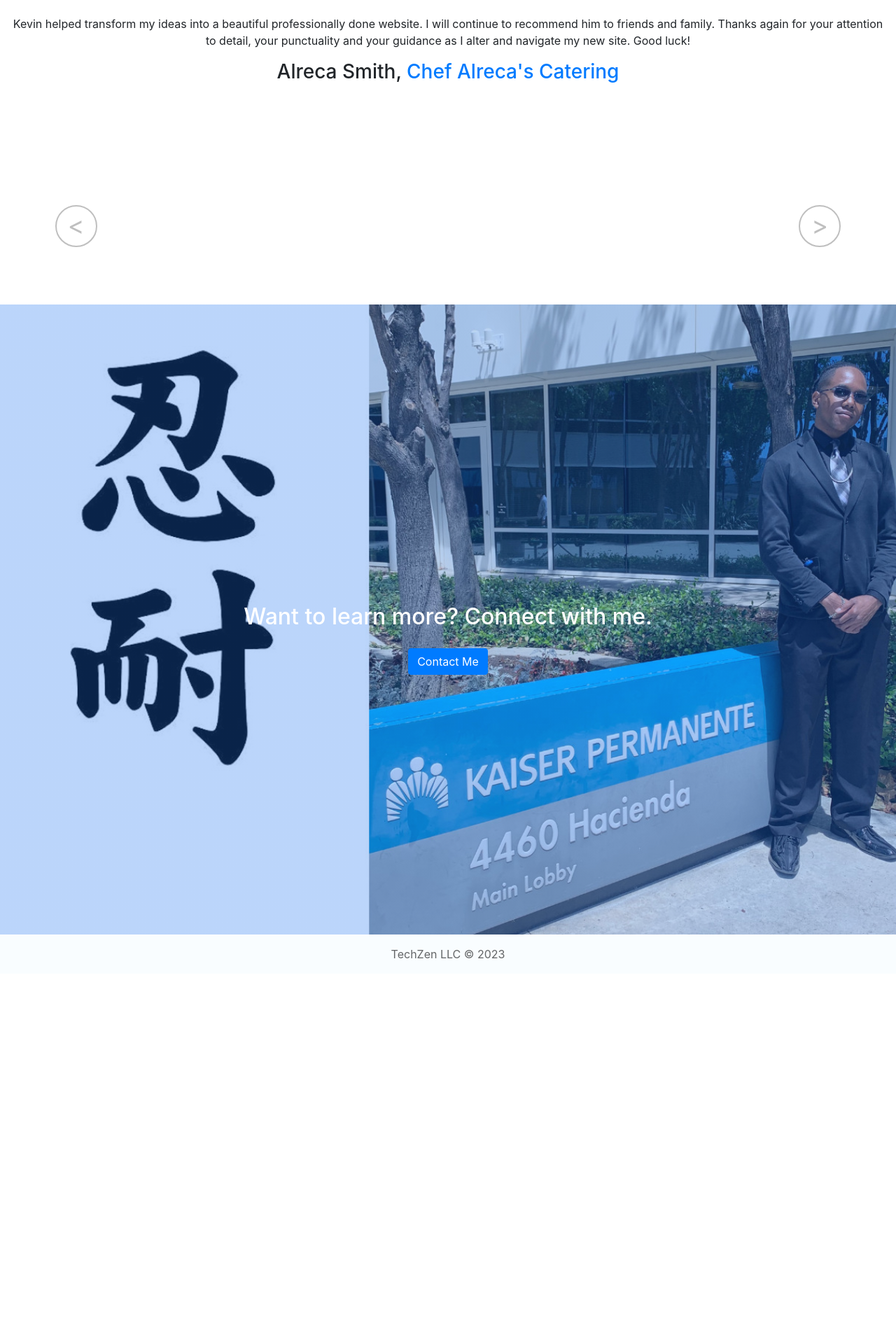
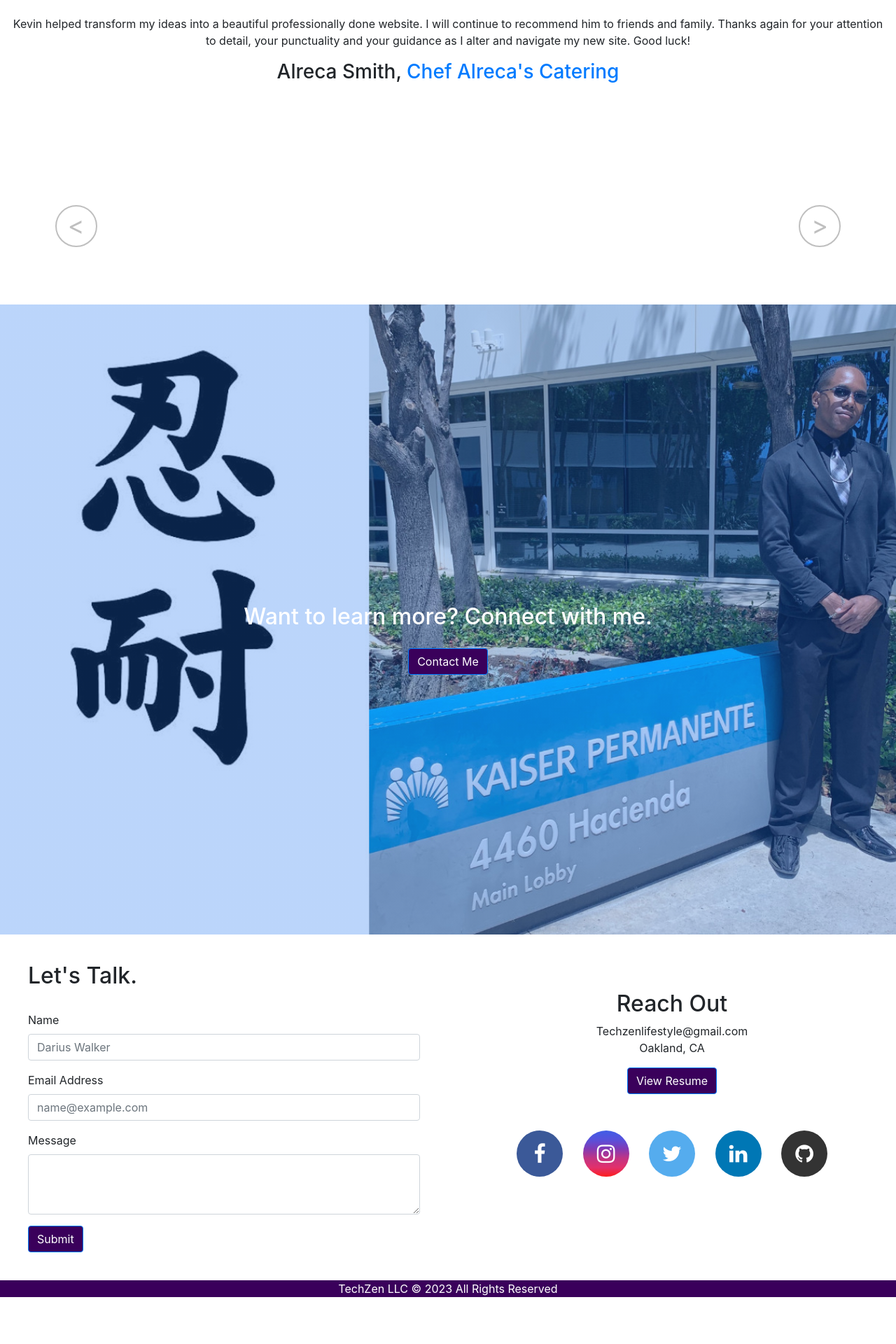
Before and after one commit to techzenlifestyle/my-portfolio-site, a Jekyll site: the page built from index.html, in a window 1280 px wide. Shown: the part 2209-4129 px from the top of the page at 70% size. Built offline with Jekyll 4.4.1, drawn with Linux system fonts in a browser that asks for light colours; nearby versions of some CDN libraries; before the commit the page ends 3600 px from its top, so only the background shows below that.

Commit message:
updating footer

```diff
--- a/_layouts/default.html
+++ b/_layouts/default.html
@@ -26,8 +26,46 @@
     {{ content }}
   </body>
   <footer>
-    <div class="text-center p-3">
-      TechZen LLC © 2023
+    <div class="container-fluid">
+      <div class="row">
+        <div class="col-6 contact">
+          <h2 class="">Let's Talk.</h2>
+          </br>
+            <form action="https://getform.io/f/ac415a8c-2748-4647-8631-b3a4261654aa" method="POST">
+              <div class="form-group">
+                <label for="name">Name</label>
+                <input type="text" class="form-control" name="name" placeholder="Darius Walker">
+              </div>
+              <div class="form-group">
+                <label for="email">Email Address</label>
+                <input type="email" class="form-control" name="email" placeholder="name@example.com">
+              </div>
+              <div class="form-group">
+                <label for="message">Message</label>
+                <textarea class="form-control" name="message" rows="3"></textarea>
+              </div>
+              <button type="submit" class="btn btn-primary">Submit</button>
+            </form>
+        </div>
+        <div class="col-6 text-center padding-top">
+          <h2>Reach Out</h2>
+          <p>
+            Techzenlifestyle@gmail.com</br>
+            Oakland, CA</br>
+          </p>
+          <a href="https://drive.google.com/file/d/1T--1uWelz4Klqz_yObrGxEz_rKlBQozU/view?usp=sharing" target="_blank"><button class="btn btn-primary" id="resume-btn">View Resume</button></a>
+          <div class="socials">
+            <a href="https://www.facebook.com/kevin.q.butler/" class="fa fa-facebook"></a>
+            <a href="https://www.instagram.com/techzenlifestyle/" class="fa fa-instagram"></a>
+            <a href="https://twitter.com/TechZenVibes" class="fa fa-twitter"></a>
+            <a href="https://www.linkedin.com/in/kevinbutler012/" class="fa fa-linkedin"></a>
+            <a href="https://github.com/techzenlifestyle" class="fa fa-github"></a>
+          </div>
+        </div>
+      </div>
+    </div>
+    <div class="container-fluid text-center copyright">
+      TechZen LLC © 2023 All Rights Reserved
     </div>
   </footer>
   <script src="https://code.jquery.com/jquery-3.2.1.slim.min.js" integrity="sha384-KJ3o2DKtIkvYIK3UENzmM7KCkRr/rE9/Qpg6aAZGJwFDMVNA/GpGFF93hXpG5KkN" crossorigin="anonymous"></script>
--- a/assets/css/styles.css
+++ b/assets/css/styles.css
@@ -4,8 +4,7 @@ body {
 }
 
 footer {
-    background-color: #F9FDFF;
-    color: rgba(0, 0, 0, 0.6);
+    height: 65vh;
 }
 
 p {
@@ -208,16 +207,32 @@ p {
 }
 
 .contact-title {
+    padding: 40px 0 40px 40px;
+}
+
+.copyright {
+    background-color: rgba(58, 0, 91);
+    color: white;
+}
+
+.socials {
     padding-top: 40px;
-    padding-bottom: 40px;
+}
+
+.btn {
+    background-color: rgba(58, 0, 91);
+}
+
+.btn:hover {
+    background-color: rgba(131, 139, 197);
 }
 
 .contact {
-    margin-bottom: 70px;
+    padding: 40px 40px 40px 40px;
 }
 
 .padding-top {
-    padding-top: 180px;
+    padding-top: 80px;
 }
 
 .fa {
```
